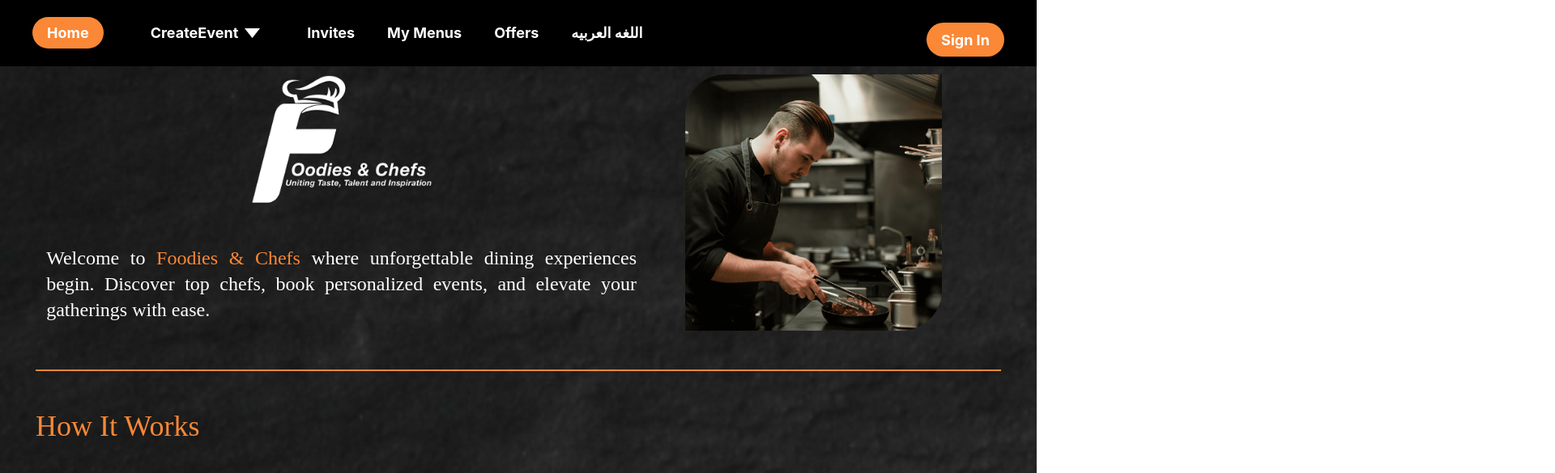
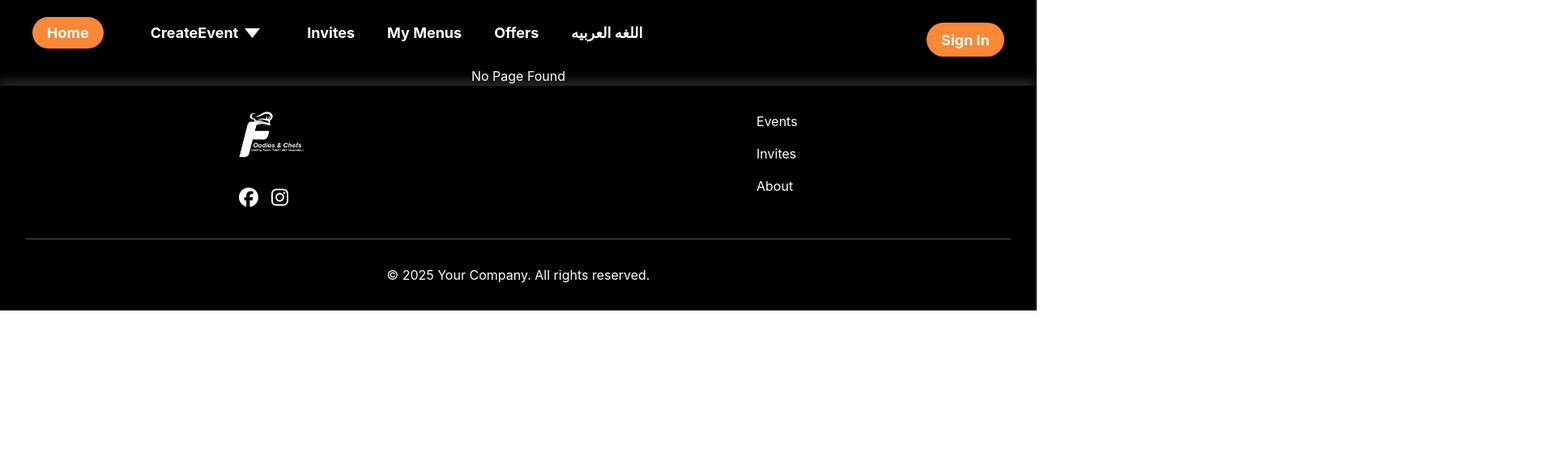
Before and after one commit to y-emam/foodies_and_chefs, a React (Create React App) app: page / in a window 1280 px wide. Shown: the top 585 px of the page at 81% size, 1920 px wide, since content can reach past the window. Built offline with nearby package versions, Linux system fonts and the light colour scheme.

Commit message:
testing performance

```diff
--- a/src/App.jsx
+++ b/src/App.jsx
@@ -1,8 +1,8 @@
 import { BrowserRouter as Router, Route, Routes } from "react-router-dom";
 import "./App.css";
-import HomePage from "./pages/Home/Home";
+// import HomePage from "./pages/Home/Home";
 import NoPage from "./pages/NoPage/Page";
-// import SignInPage from "./pages/SignIn/Page";
+import SignInPage from "./pages/SignIn/Page";
 // import SignUpPage from "./pages/SignUp/Page";
 // import ForgotPasswordPage from "./pages/ForgotPassword/Page";
 import { I18nextProvider } from "react-i18next";
@@ -33,10 +33,10 @@ function App() {
           {/* Routes */}
           <Routes>
             {/* Home Page */}
-            <Route path="/" element={<HomePage />} />
+            {/* <Route path="/" element={<HomePage />} /> */}
 
             {/* Authentication */}
-            {/* <Route path="/signin" element={<SignInPage />} /> */}
+            <Route path="/signin" element={<SignInPage />} />
             {/* <Route path="/signup" element={<SignUpPage />} /> */}
             {/* <Route path="/forgot-password" element={<ForgotPasswordPage />} /> */}
 
--- a/src/pages/Menus/Page.jsx
+++ b/src/pages/Menus/Page.jsx
@@ -20,7 +20,7 @@ function MenusPage() {
     >
       <section className="min-h-screen space-y-3 md:min-h-full flex flex-col w-full  md:w-7/12 p-3  md:p-5 z-10 text-start lato-bold md:pl-10 plus-jakarta-sans ">
         <div className="w-full flex flex-col justify-center items-center ">
-          <h2 className="zeyada-regular text-main-color md:text-7xl text-5xl text-center text-[#FA8836]">
+          <h2 className="zeyada-regular md:text-7xl text-5xl text-center text-[#FA8836]">
             Showcase your talent
           </h2>
           <h2 className="plus-jakarta-sans md:text-4xl text-2xl text-center">
```
